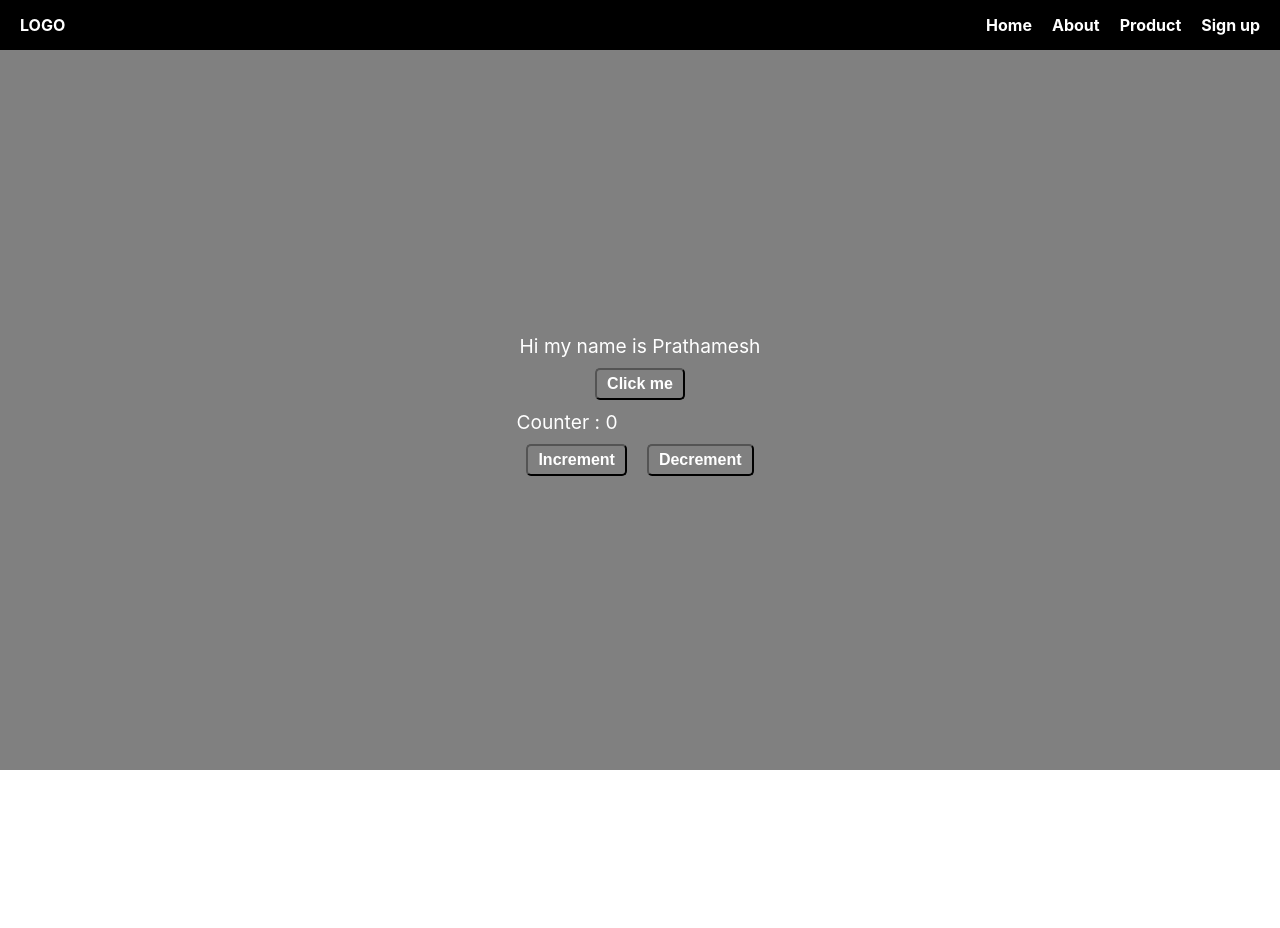
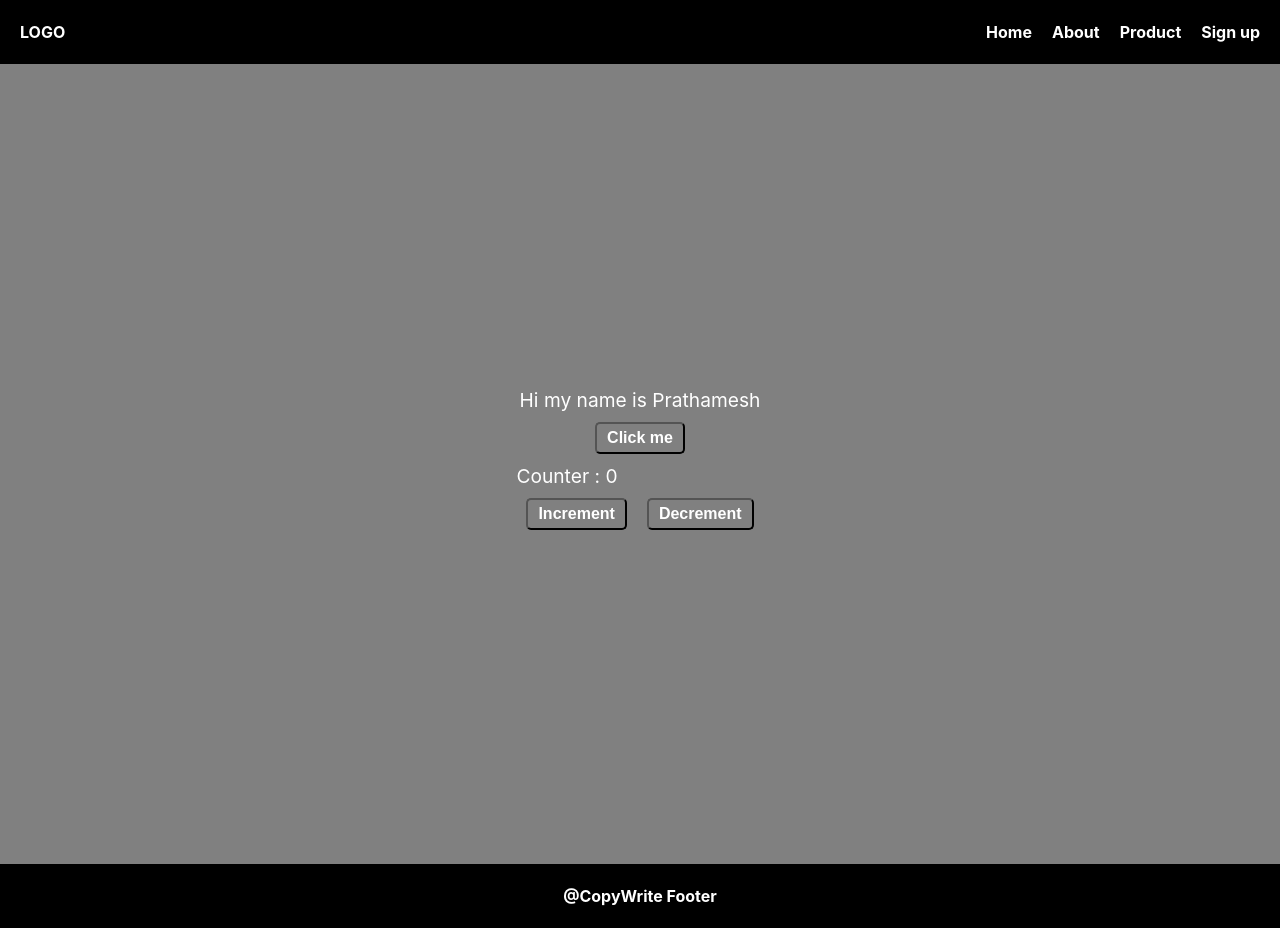
Before and after one commit to Chappu12/React-JS, a React (Create React App) app: page / in a window 1280 px wide. Before the commit the page ends 800 px from the top, so only its background shows below. Built offline with nearby package versions, Linux system fonts and the light colour scheme.

Commit message:
make changes in footer

```diff
--- a/src/App.css
+++ b/src/App.css
@@ -13,7 +13,7 @@ body {
 }
 
 .main{
-    height: 45rem;
+    height: 100vh;
     width: 100%;
     display: flex;
     flex-direction: column;
--- a/src/Components/Footer/Footer.css
+++ b/src/Components/Footer/Footer.css
@@ -0,0 +1,10 @@
+.footer{
+    height: 8vh;
+    width: 100%;
+    display: flex;
+    justify-content: center;
+    align-items: center;
+    background-color: black;
+    color: white;
+    font-weight: bold;
+}
--- a/src/Components/Footer/Footer.js
+++ b/src/Components/Footer/Footer.js
@@ -0,0 +1,12 @@
+import React from 'react'
+import './Footer.css'
+
+const Footer = () => {
+  return (
+    <>
+        <div className='footer'>@CopyWrite Footer</div>
+    </>
+  )
+}
+
+export default Footer
--- a/src/Components/Header/Header.css
+++ b/src/Components/Header/Header.css
@@ -1,4 +1,21 @@
+* {
+  margin: 0;
+  padding: 0;
+  box-sizing: border-box;
+}
+
+html,
+body {
+  height: 100%;
+  width: 100%;
+  margin: 0;
+  padding: 0;
+}
+
+
 .nav-bar {
+  height: 8vh;
+  width: 100%;
   padding: 15px 20px;
   display: flex;
   justify-content: space-between;
--- a/src/index.js
+++ b/src/index.js
@@ -4,12 +4,14 @@ import './index.css';
 import App from './App';
 import reportWebVitals from './reportWebVitals';
 import Header from './Components/Header/Header';
+import Footer from './Components/Footer/Footer';
 
 const root = ReactDOM.createRoot(document.getElementById('root'));
 root.render(
   <React.StrictMode>
     <Header />
     <App />
+    <Footer />
   </React.StrictMode>
 );
 
```
Lines whose indentation alone changed are shown as unchanged.
